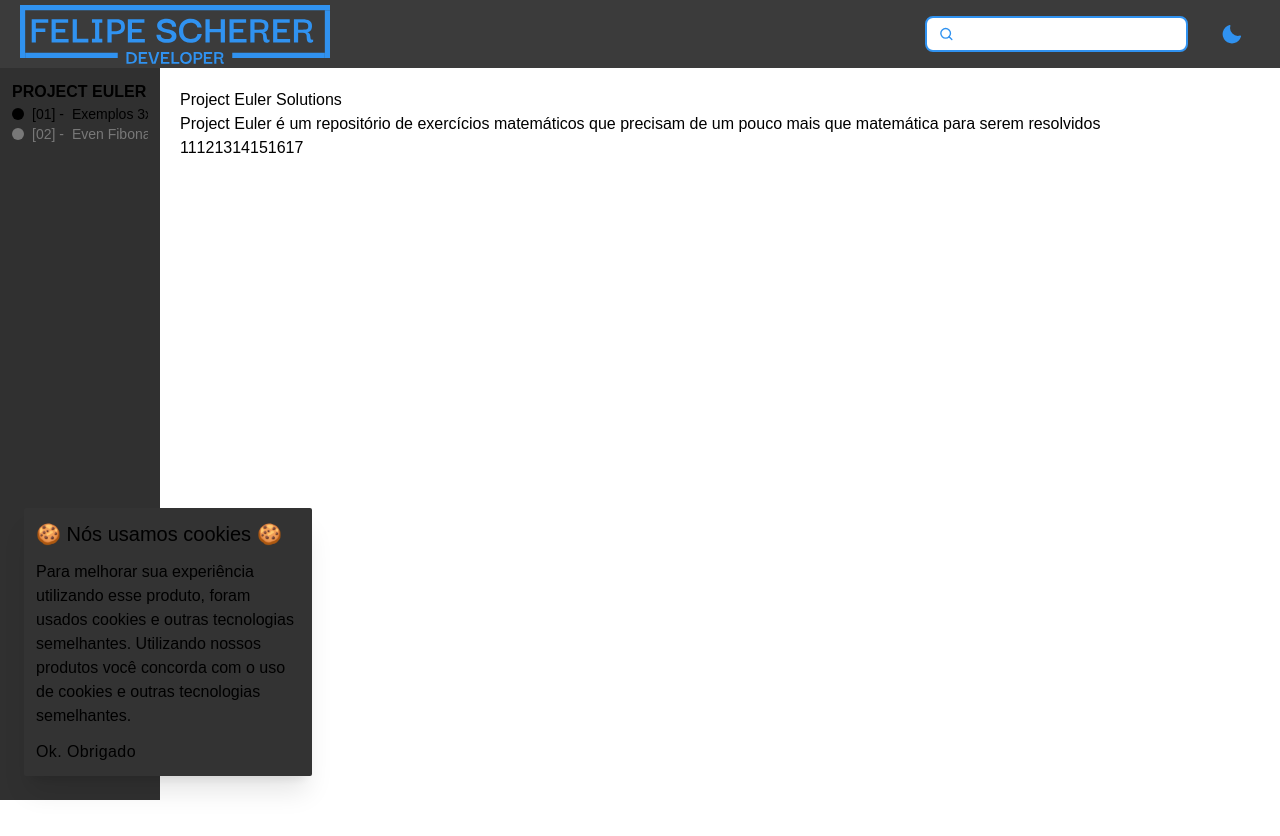
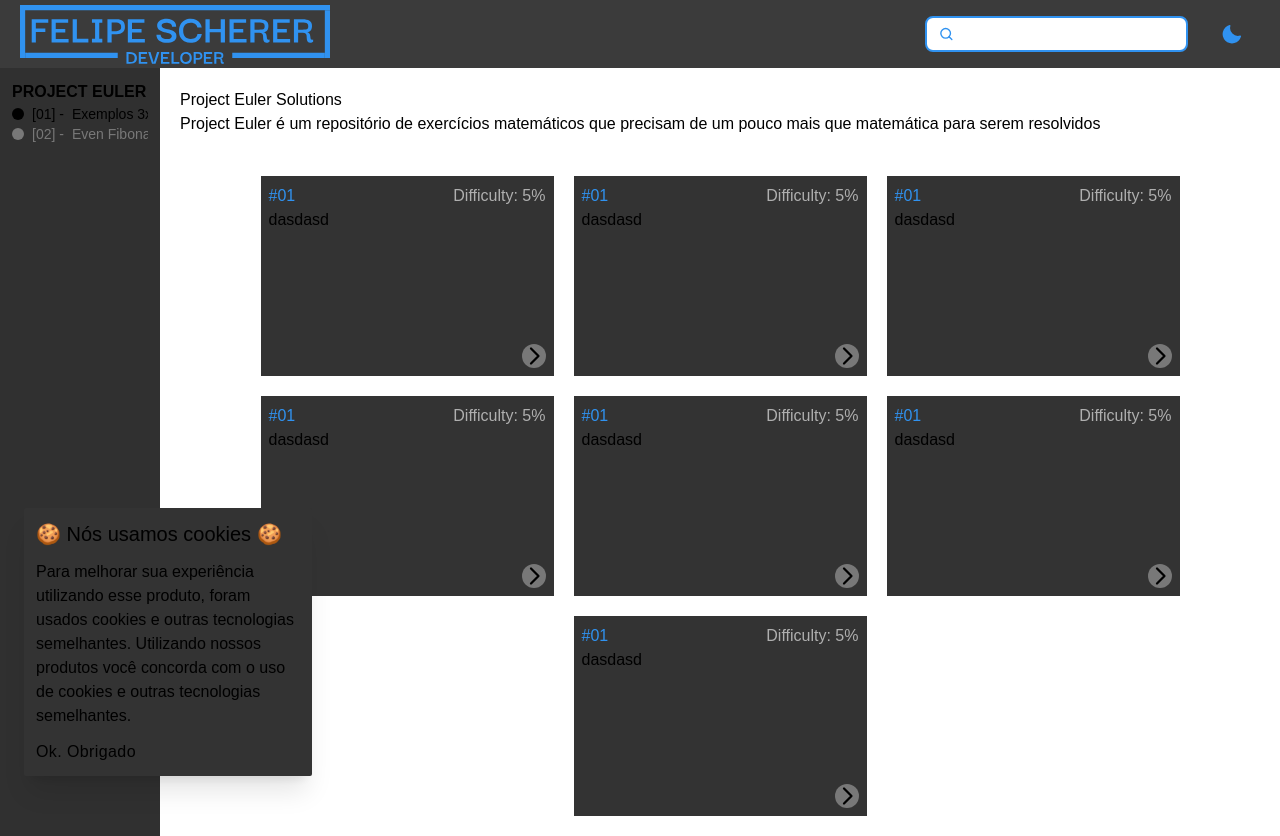
Before and after one commit to fescherer/project-euler, a Next.js app: page / in a window 1280 px wide. Before the commit the page ends 800 px from the top, so only its background shows below. Built offline with nearby package versions, Linux system fonts and the light colour scheme; a web font is replaced by a local one.

Commit message:
:sparkles: feat: list problem

```diff
--- /dev/null
+++ b/src/components/ProblemCard/index.tsx
@@ -0,0 +1,16 @@
+import { CaretRight } from 'phosphor-react'
+
+export function ProblemCard() {
+  return (
+    <div className="flex h-[200px] w-[293px] flex-col items-start bg-foreground p-2">
+      <div className="flex w-full justify-between">
+        <span className="text-primary"> #01</span>
+        <span className="text-enabled">Difficulty: 5%</span>
+      </div>
+      <div className="h-full w-full text-justify">dasdasd</div>
+      <button className="flex items-start self-end rounded-full bg-disabled text-text transition-all hover:scale-110">
+        <CaretRight size={24} weight="bold" />
+      </button>
+    </div>
+  )
+}
--- a/src/features/AsideBar/index.tsx
+++ b/src/features/AsideBar/index.tsx
@@ -9,7 +9,7 @@ export function AsideBar() {
     { id: 2, title: 'Even Fibonacci nudasdasdasdasdasdasd' }
   ]
   return (
-    <aside className="h-full w-40 bg-background-3 p-3">
+    <aside className="hidden h-full w-40 bg-background-3 p-3 md:block">
       <h2 className="font-semibold uppercase">Project Euler</h2>
 
       <ul>
--- a/src/features/ProblemList/index.tsx
+++ b/src/features/ProblemList/index.tsx
@@ -1,12 +1,13 @@
 'use client'
 
+import { ProblemCard } from '@/components/ProblemCard'
 import { useState } from 'react'
 
 export function ProblemList() {
   const [list] = useState(['11', '12', '13', '14', '15', '16', '17'])
 
   return (
-    <div className="m-5">
+    <div className="m-5 flex flex-col gap-10">
       <div>
         <h2>Project Euler Solutions</h2>
         <p>
@@ -14,9 +15,10 @@ export function ProblemList() {
           de um pouco mais que matemática para serem resolvidos
         </p>
       </div>
-      <div className="flex">
+
+      <div className="flex flex-wrap justify-center gap-5">
         {list.map((item) => (
-          <span key={item}>{item}</span>
+          <ProblemCard key={item} />
         ))}
       </div>
     </div>
```
